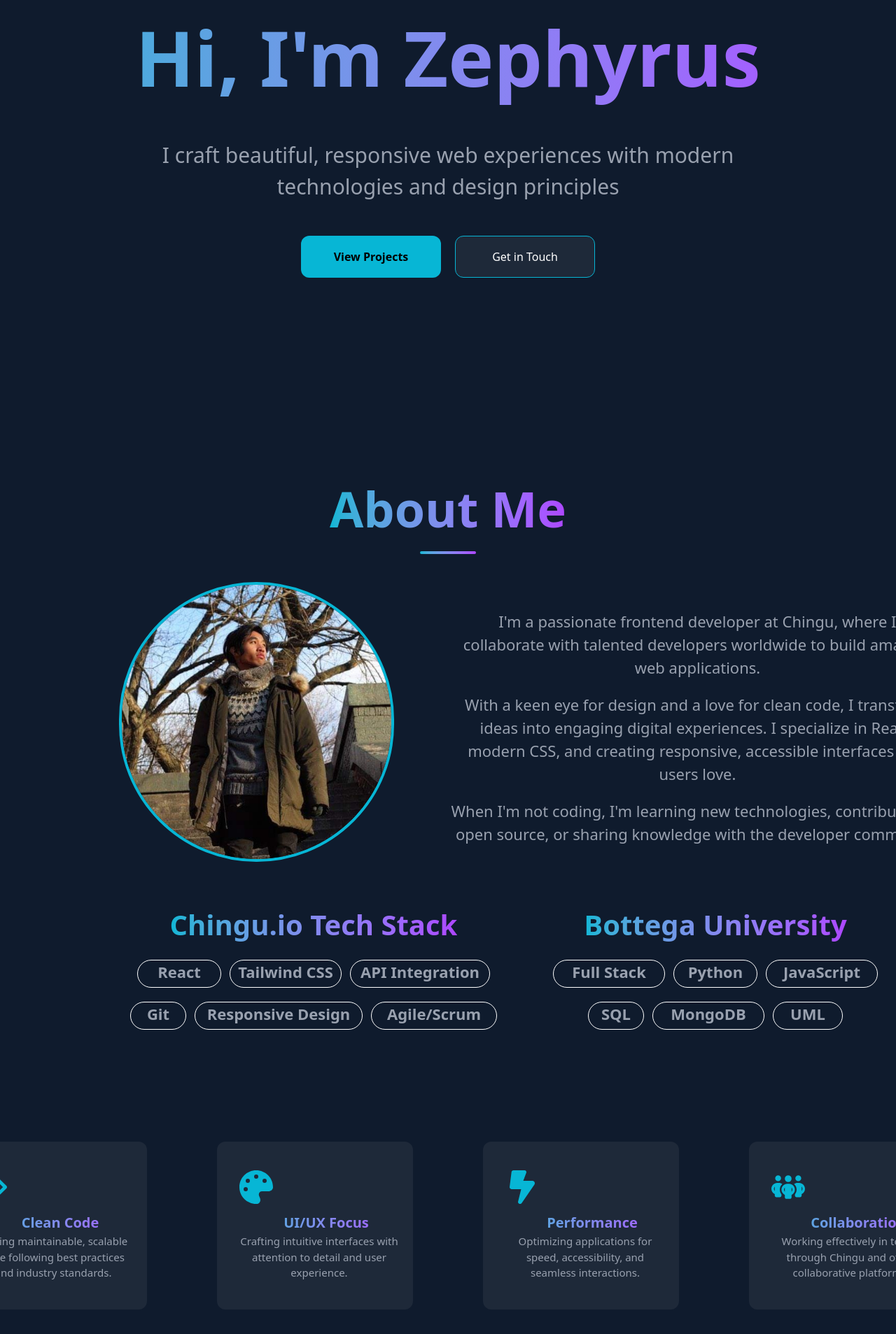
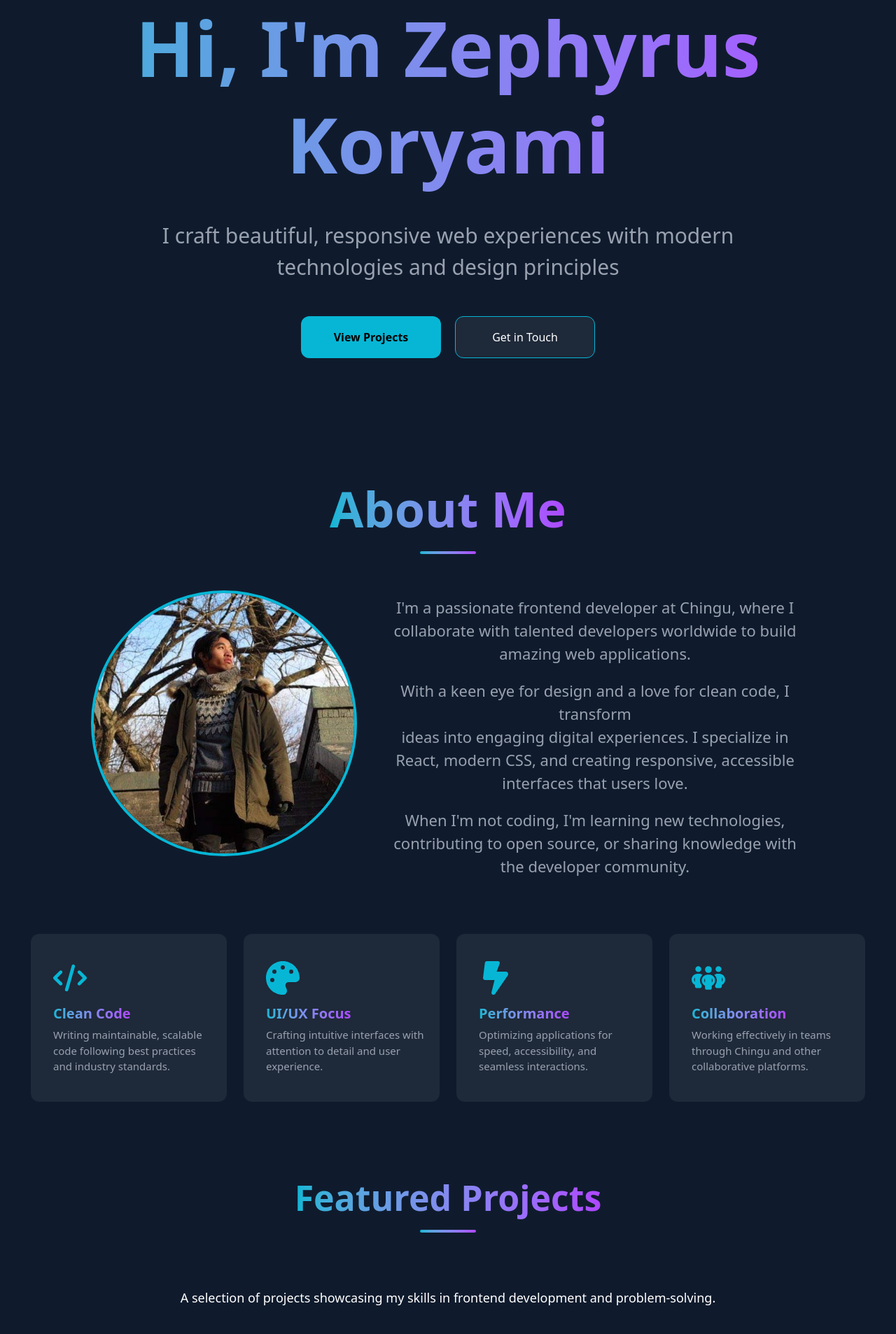
Before and after one commit to sokuenryan/portfolio, a React (Vite) app: page / in a window 1280 px wide. Shown: the part 205-2112 px from the top of the page at 70% size. Built offline with nearby package versions, Linux system fonts and the light colour scheme.

Commit message:
added mobile responsiveness

```diff
--- a/index.css
+++ b/index.css
@@ -1,3 +1,7 @@
 @import "tailwindcss";
 
 html { scroll-behavior: smooth; }
+html, body {
+  overflow-x: hidden;
+  overflow-y: auto;
+}
--- a/src/components/portolio.jsx
+++ b/src/components/portolio.jsx
@@ -49,30 +49,35 @@ const Portfolio = () => {
   return (
     <div className='portfolio w-full h-full bg-[#0F1B2D] flex flex-grow flex-col items-center text-center overflow-x-hidden'>
       {/* Navbar */}
-      <div className={`h-20 fixed top-0 left-0 w-full flex justify-between items-center bg-[#0F1B2D]/10 backdrop-blur-lg text-white transition-all duration-300 z-50
-        ${scrolled ? "border-b border-gray-500 border-opacity-100" : "border-gray-500 border-opacity-0"}
-      `}>
+      <div className={`h-20 fixed top-0 left-0 w-full flex justify-between items-center px-5 pr-8 bg-[#0F1B2D]/10 backdrop-blur-lg text-white transition-all duration-300 z-50
+            ${scrolled ? "border-b border-gray-500 border-opacity-100" : "border-gray-500 border-opacity-0"}
+          `}>
 
-        <h1 className="ml-5 font-bold text-[30px] bg-gradient-to-r from-blue-500 via-green-500 to-indigo-400 inline-block text-transparent bg-clip-text">
+        {/* Site Title */}
+        <h1 className="font-bold text-[30px] bg-gradient-to-r from-blue-500 via-green-500 to-indigo-400 inline-block text-transparent bg-clip-text flex-shrink-0">
           Portfolio
         </h1>
 
-        <div className='flex flex-row gap-6 m-5 text-[22px] font-bold'>
+        {/* Navbar Links */}
+        <div className='flex flex-row gap-6 text-[22px] font-bold flex-shrink justify-end max-w-[90vw]'>
           <a href='#home' onClick={handleScroll} className="relative text-white hover:text-[#07B6D5] after:content-[''] after:absolute after:left-0 after:bottom-0 after:h-[2px] after:w-0 after:bg-[#07B6D5] after:transition-all after:duration-500 hover:after:w-full">Home</a>
           <a href='#about' onClick={handleScroll} className="relative text-white hover:text-[#07B6D5] after:content-[''] after:absolute after:left-0 after:bottom-0 after:h-[2px] after:w-0 after:bg-[#07B6D5] after:transition-all after:duration-500 hover:after:w-full">About</a>
           <a href='#projects' onClick={handleScroll} className="relative text-white hover:text-[#07B6D5] after:content-[''] after:absolute after:left-0 after:bottom-0 after:h-[2px] after:w-0 after:bg-[#07B6D5] after:transition-all after:duration-500 hover:after:w-full">Projects</a>
           <a href='#contact' onClick={handleScroll} className="relative text-white hover:text-[#07B6D5] after:content-[''] after:absolute after:left-0 after:bottom-0 after:h-[2px] after:w-0 after:bg-[#07B6D5] after:transition-all after:duration-500 hover:after:w-full">Contact</a>
         </div>
+
       </div>
 
       {/* Home Section */}
-      <section id='home' className='h-screen flex flex-col items-center text-center'>
+      <section id='home' className=' min-h-screen flex flex-col items-center text-center'>
         <p className='mt-40 text-[20px] text-gray-400 border-1 border-gray-600 rounded-2xl w-80 h-11 flex items-center justify-center'>
           Frontend Developer at Chingu
         </p>
 
-        <h1 className='h-40 font-bold text-[110px] bg-gradient-to-r from-[#07B6D5] to-purple-500 inline-block text-transparent bg-clip-text'>
-          Hi, I'm Zephyrus Koryami
+        <h1 className="font-bold text-[110px] sm:text-[110px] md:text-[110px] text-6xl sm:text-7xl md:text-[110px] bg-gradient-to-r from-[#07B6D5] to-purple-500 inline-block text-transparent bg-clip-text text-center leading-tight sm:leading-tight md:leading-tight">
+          <span className="block sm:inline">Hi, I'm </span>
+          <span className="block sm:inline">Zephyrus </span>
+          <span className="block sm:inline">Koryami</span>
         </h1>
 
         <p className="w-full text-gray-400 text-[30px] mt-10">
@@ -87,7 +92,7 @@ const Portfolio = () => {
       </section>
 
       {/* About Section */}
-      <section id='about' className='h-screen pt-20 flex flex-col'>
+      <section id='about' className='min-h-screen pt-20 flex flex-col'>
         <div className="header w-full flex justify-center flex-col items-center">
           <h1 className='font-bold text-[70px] bg-gradient-to-r from-[#07B6D5] to-purple-500 inline-block text-transparent bg-clip-text'>
             About Me
@@ -96,147 +101,100 @@ const Portfolio = () => {
         </div>
 
         <div className='about-content flex flex-col w-full text-gray-400 text-[22px]'>
-          <div className='about-summary flex flex-row text-gray-400 text-[22px] w-full mt-10 justify-center gap-20'>
-            <div className="profile-pic flex justify-center items-end ml-60">
-              <img src={ProfilePic} alt="Profile Picture" className="w-100 h-100 rounded-full border-4 border-[#07B6D5] mb-5" />
+          <div className="about-summary flex flex-col lg:flex-row justify-center items-center w-full mt-10 gap-10 px-5">
+
+            {/* Profile Image */}
+            <div className="profile-pic flex justify-center items-center">
+              <img
+                src={ProfilePic}
+                alt="Profile Picture"
+                className="w-95 h-95 rounded-full border-4 border-[#07B6D5] mb-5"
+              />
             </div>
-            <div className='about-summary flex flex-col text-gray-400 text-[22px] mt-5 w-180'>
-              <p className='text-gray-400 text-[22px] mt-5'>
+
+            {/* Summary Text */}
+            <div className="flex flex-col justify-start text-gray-400 text-[22px] max-w-[600px]">
+              <p className="mt-5">
                 I'm a passionate frontend developer at Chingu, where I<br/>
                 collaborate with talented developers worldwide to build amazing web applications.
               </p>
-              <p className='mt-5'>
+              <p className="mt-5">
                 With a keen eye for design and a love for clean code, I transform<br/>
                 ideas into engaging digital experiences. I specialize in React, modern CSS, and creating responsive,
                 accessible interfaces that users love.
               </p>
-              <p className='mt-5'>
+              <p className="mt-5">
                 When I'm not coding, I'm learning new technologies, contributing to open source, or sharing knowledge
                 with the developer community.
               </p>
             </div>
-          </div>
 
-          <div className="about-skills w-full mt-10 ml-20">
-            <div className="skillset-content flex flex-row gap-20 justify-center items-center">
-              <div className="skillsets-chingu">
-                <div className="header-chingu w-full flex justify-center">
-                  <h1 className='font-bold text-[40px] bg-gradient-to-r from-[#07B6D5] to-purple-500 inline-block text-transparent bg-clip-text'>
-                    Chingu.io Tech Stack
-                  </h1>
-                </div>
-
-                <div className="chingu-skills-1 mt-5 flex flex-row gap-3 justify-center items-center w-full">
-                  <p className="font-bold border border-white rounded-full w-30 h-10 flex justify-center hover:font-bold hover:text-white hover:bg-gradient-to-r hover:from-[#07B6D5] hover:to-purple-500 hover:shadow-[0_0_25px_rgba(255,255,255,0.8)] transition duration-500">
-                    React
-                  </p>
-                  <p className="font-bold border border-white rounded-full w-40 h-10 flex justify-center hover:font-bold hover:text-white hover:bg-gradient-to-r hover:from-[#07B6D5] hover:to-purple-500 hover:shadow-[0_0_25px_rgba(255,255,255,0.8)] transition duration-500">
-                    Tailwind CSS
-                  </p>
-                  <p className="font-bold border border-white rounded-full w-50 h-10 flex justify-center hover:font-bold hover:text-white hover:bg-gradient-to-r hover:from-[#07B6D5] hover:to-purple-500 hover:shadow-[0_0_25px_rgba(255,255,255,0.8)] transition duration-500">
-                    API Integration
-                  </p>
-                </div>
-
-                <div className="chingu-skills-2 w-full mt-5 flex flex-row gap-3 items-center justify-center">
-                  <p className="font-bold border border-white rounded-full w-20 h-10 flex justify-center hover:font-bold hover:text-white hover:bg-gradient-to-r hover:from-[#07B6D5] hover:to-purple-500 hover:shadow-[0_0_25px_rgba(255,255,255,0.8)] transition duration-500">
-                    Git
-                  </p>
-                  <p className="font-bold border border-white rounded-full w-60 h-10 flex justify-center hover:font-bold hover:text-white hover:bg-gradient-to-r hover:from-[#07B6D5] hover:to-purple-500 hover:shadow-[0_0_25px_rgba(255,255,255,0.8)] transition duration-500">
-                    Responsive Design
-                  </p>
-                  <p className="font-bold border border-white rounded-full w-45 h-10 flex justify-center hover:font-bold hover:text-white hover:bg-gradient-to-r hover:from-[#07B6D5] hover:to-purple-500 hover:shadow-[0_0_25px_rgba(255,255,255,0.8)] transition duration-500">
-                    Agile/Scrum
-                  </p>
-                </div>
-              </div>
-
-              <div className="skillsets-bottega">
-                <div className="header-bottega flex w-full justify-center">
-                  <h1 className='font-bold text-[40px] bg-gradient-to-r from-[#07B6D5] to-purple-500 inline-block text-transparent bg-clip-text'>
-                      Bottega University
-                  </h1>
-                </div>
-
-                <div className="bottega-skills-1 font-bold mt-5 flex flex-row gap-3 justify-center items-center w-full">
-                  <p className="font-bold border border-white rounded-full w-40 h-10 flex justify-center hover:font-bold hover:text-white hover:bg-gradient-to-r hover:from-[#07B6D5] hover:to-purple-500 hover:shadow-[0_0_25px_rgba(255,255,255,0.8)] transition duration-500">
-                    Full Stack
-                  </p>
-                  <p className="border border-white rounded-full w-30 h-10 flex justify-center hover:font-bold hover:text-white hover:bg-gradient-to-r hover:from-[#07B6D5] hover:to-purple-500 hover:shadow-[0_0_25px_rgba(255,255,255,0.8)] transition duration-500">
-                    Python
-                  </p>
-                  <p className="font-bold border border-white rounded-full w-40 h-10 flex justify-center hover:font-bold hover:text-white hover:bg-gradient-to-r hover:from-[#07B6D5] hover:to-purple-500 hover:shadow-[0_0_25px_rgba(255,255,255,0.8)] transition duration-500">
-                    JavaScript
-                  </p>
-                </div>
-
-                <div className="bottega-skills-2 mt-5 flex flex-row gap-3 justify-center items-center w-full">
-                  <p className="font-bold border border-white rounded-full w-20 h-10 flex justify-center hover:font-bold hover:text-white hover:bg-gradient-to-r hover:from-[#07B6D5] hover:to-purple-500 hover:shadow-[0_0_25px_rgba(255,255,255,0.8)] transition duration-500">
-                    SQL
-                  </p>
-                  <p className="font-bold border border-white rounded-full w-40 h-10 flex justify-center hover:font-bold hover:text-white hover:bg-gradient-to-r hover:from-[#07B6D5] hover:to-purple-500 hover:shadow-[0_0_25px_rgba(255,255,255,0.8)] transition duration-500">
-                    MongoDB
-                  </p>
-                  <p className="font-bold border border-white rounded-full w-25 h-10 flex justify-center hover:font-bold hover:text-white hover:bg-gradient-to-r hover:from-[#07B6D5] hover:to-purple-500 hover:shadow-[0_0_25px_rgba(255,255,255,0.8)] transition duration-500">
-                    UML
-                  </p>
-                </div>
-              </div>
-            </div>
           </div>
         </div>
 
-        <div className="about-boxes flex flex-row justify-center gap-25 mt-40">
-          <div className="box1 w-70 h-60 bg-gray-800 rounded-xl flex flex-col justify-center hover:shadow-[0_0_50px_rgba(255,255,255,0.5)] transition-shadow">
-            <FaCode className="ml-8 mb-3 text-[#07B6D5] text-[48px]" />
-            <h1 className="ml-8 font-bold text-[20px] bg-gradient-to-r from-[#07B6D5] to-purple-500 inline-block text-transparent bg-clip-text">
+        <div className="about-boxes flex flex-col lg:flex-row justify-center gap-6 mt-20 px-5">
+          {/* Box 1 */}
+          <div className="box1 w-full lg:w-70 h-60 bg-gray-800 rounded-xl flex flex-col justify-center items-center lg:items-start hover:shadow-[0_0_50px_rgba(255,255,255,0.5)] transition-shadow">
+            <FaCode className="mb-3 text-[#07B6D5] text-[48px] lg:ml-8" />
+            <h1 className="font-bold text-[20px] bg-gradient-to-r from-[#07B6D5] to-purple-500 inline-block text-transparent bg-clip-text lg:ml-8">
               Clean Code
             </h1>
-            <p className="ml-8 mr-5 text-gray-400 text-[15px]">Writing maintainable, scalable code following best practices and industry standards.</p>
+            <p className="text-gray-400 text-[15px] text-center lg:text-left mt-1 lg:ml-8 lg:mr-5">
+              Writing maintainable, scalable code following best practices and industry standards.
+            </p>
           </div>
 
-          <div className="box2 w-70 h-60 bg-gray-800 rounded-xl flex flex-col justify-center hover:shadow-[0_0_50px_rgba(255,255,255,0.5)] transition-shadow">
-            <FaPalette className="ml-8 mb-3 text-[#07B6D5] text-[48px]" />
-            <h1 className="ml-8 font-bold text-[20px] bg-gradient-to-r from-[#07B6D5] to-purple-500 inline-block text-transparent bg-clip-text">
+          {/* Box 2 */}
+          <div className="box2 w-full lg:w-70 h-60 bg-gray-800 rounded-xl flex flex-col justify-center items-center lg:items-start hover:shadow-[0_0_50px_rgba(255,255,255,0.5)] transition-shadow">
+            <FaPalette className="mb-3 text-[#07B6D5] text-[48px] lg:ml-8" />
+            <h1 className="font-bold text-[20px] bg-gradient-to-r from-[#07B6D5] to-purple-500 inline-block text-transparent bg-clip-text lg:ml-8">
               UI/UX Focus
             </h1>
-            <p className="ml-8 mr-5 text-gray-400 text-[15px]">Crafting intuitive interfaces with attention to detail and user experience.</p>
+            <p className="text-gray-400 text-[15px] text-center lg:text-left mt-1 lg:ml-8 lg:mr-5">
+              Crafting intuitive interfaces with attention to detail and user experience.
+            </p>
           </div>
 
-          <div className="box3 w-70 h-60 bg-gray-800 rounded-xl flex flex-col justify-center hover:shadow-[0_0_50px_rgba(255,255,255,0.5)] transition-shadow">
-            <FaBoltLightning className="ml-8 mb-3 text-[#07B6D5] text-[48px]" />
-            <h1 className="ml-8 font-bold text-[20px] bg-gradient-to-r from-[#07B6D5] to-purple-500 inline-block text-transparent bg-clip-text">
+          {/* Box 3 */}
+          <div className="box3 w-full lg:w-70 h-60 bg-gray-800 rounded-xl flex flex-col justify-center items-center lg:items-start hover:shadow-[0_0_50px_rgba(255,255,255,0.5)] transition-shadow">
+            <FaBoltLightning className="mb-3 text-[#07B6D5] text-[48px] lg:ml-8" />
+            <h1 className="font-bold text-[20px] bg-gradient-to-r from-[#07B6D5] to-purple-500 inline-block text-transparent bg-clip-text lg:ml-8">
               Performance
             </h1>
-            <p className="ml-8 mr-5 text-gray-400 text-[15px]">Optimizing applications for speed, accessibility, and seamless interactions.</p>
+            <p className="text-gray-400 text-[15px] text-center lg:text-left mt-1 lg:ml-8 lg:mr-5">
+              Optimizing applications for speed, accessibility, and seamless interactions.
+            </p>
           </div>
 
-          <div className="box4 w-70 h-60 bg-gray-800 rounded-xl flex flex-col justify-center hover:shadow-[0_0_50px_rgba(255,255,255,0.5)] transition-shadow">
-            <FaPeopleGroup className="ml-8 mb-3 text-[#07B6D5] text-[48px]" />
-            <h1 className="ml-8 font-bold text-[20px] bg-gradient-to-r from-[#07B6D5] to-purple-500 inline-block text-transparent bg-clip-text">
+          {/* Box 4 */}
+          <div className="box4 w-full lg:w-70 h-60 bg-gray-800 rounded-xl flex flex-col justify-center items-center lg:items-start hover:shadow-[0_0_50px_rgba(255,255,255,0.5)] transition-shadow">
+            <FaPeopleGroup className="mb-3 text-[#07B6D5] text-[48px] lg:ml-8" />
+            <h1 className="font-bold text-[20px] bg-gradient-to-r from-[#07B6D5] to-purple-500 inline-block text-transparent bg-clip-text lg:ml-8">
               Collaboration
             </h1>
-            <p className="ml-8 mr-5 text-gray-400 text-[15px]">Working effectively in teams through Chingu and other collaborative platforms.</p>
+            <p className="text-gray-400 text-[15px] text-center lg:text-left mt-1 lg:ml-8 lg:mr-5">
+              Working effectively in teams through Chingu and other collaborative platforms.
+            </p>
           </div>
         </div>
       </section>
 
       {/* Projects Section */}
-      <section id='projects' className='h-screen pt-25 flex flex-col items-center text-center mt-120'>
-        <div className="header w-full flex justify-center flex-col items-center">
-          <h1 className='font-bold text-[70px] bg-gradient-to-r from-[#07B6D5] to-purple-500 inline-block text-transparent bg-clip-text'>
+      <section id='projects' className='min-h-screen pt-25 flex flex-col items-center text-center'>
+        <div className="header w-full flex justify-center flex-col items-center px-5">
+          <h1 className='font-bold text-[70px] md:text-[50px] sm:text-[40px] bg-gradient-to-r from-[#07B6D5] to-purple-500 inline-block text-transparent bg-clip-text text-center'>
             Featured Projects
           </h1>
           <div className='w-20 h-1 bg-gradient-to-r from-[#07B6D5] to-purple-500 mt-2 rounded-full'></div>
-          <p className="text-white text-[20px] mt-20">
+          <p className="text-white text-[20px] md:text-[18px] sm:text-[16px] mt-20 max-w-[800px] text-center">
             A selection of projects showcasing my skills in frontend development and problem-solving.
           </p>
         </div>
 
         <div className="w-full flel justify-center items-center projects-showcase flex flex-col">
-          <div className="w-300 project-set-one gap-6 mt-10 flex flex-row justify-between">
+          <div className="project-set-one lg:w-300 lg:gap-6 lg:mt-10 flex lg:flex-row lg:justify-between md:w-full md:gap-5 md:mt-8 md:flex-col md:items-center">
             {/* SolarPlexus Project Section */}
-            <div className="SolarPlexus w-[50%] h-135 relative group bg-gray-800 rounded-lg overflow-hidden border border-gray-700 hover:border-[#07B6D5] transition-all duration-500">
+            <div className="SolarPlexus lg:w-[50%] md:w-[80%] lg:h-135 md:h-135 md:mb-10 relative group bg-gray-800 rounded-lg overflow-hidden border border-gray-700 hover:border-[#07B6D5] transition-all duration-500">
               <div className="h-[60%] w-full overflow-hidden">
                 <img
                   src={SolarPlexus}
@@ -267,7 +225,7 @@ const Portfolio = () => {
             </div>
 
             {/* PlatePal Project */}
-            <div className="PlatePal w-[50%] h-135 relative group bg-gray-800 rounded-lg overflow-hidden border border-gray-700 hover:border-[#07B6D5] transition-all duration-500">
+            <div className="PlatePal lg:w-[50%] md:w-[80%] lg:h-135 md:h-150 relative group bg-gray-800 rounded-lg overflow-hidden border border-gray-700 hover:border-[#07B6D5] transition-all duration-500">
               <div className="h-[60%] w-full overflow-hidden">
                 <img
                   src={PlatePal}
@@ -294,9 +252,8 @@ const Portfolio = () => {
             </div>
           </div>
 
-          <div className="w-300 project-set-two gap-6 mt-10 flex flex-row justify-between">
-            {/* AiQ Project Section */}
-            <div className="AiQ w-[50%] h-135 relative group bg-gray-800 rounded-lg overflow-hidden border border-gray-700 hover:border-[#07B6D5] transition-all duration-500">
+          <div className="project-set-one lg:w-300 lg:gap-6 lg:mt-10 flex lg:flex-row lg:justify-between md:w-full md:gap-5 md:mt-8 md:flex-col md:items-center">
+            <div className="AiQ lg:w-[50%] md:w-[80%] lg:h-135 md:h-135 md:mb-10 relative group bg-gray-800 rounded-lg overflow-hidden border border-gray-700 hover:border-[#07B6D5] transition-all duration-500">
               <div className="h-[60%] w-full overflow-hidden">
                 <img
                   src={AiQ}
@@ -322,7 +279,7 @@ const Portfolio = () => {
             </div>
 
             {/* PR Status Project */}
-            <div className="PRStatus w-[50%] h-135 relative group bg-gray-800 rounded-lg overflow-hidden border border-gray-700 hover:border-[#07B6D5] transition-all duration-500">
+            <div className="PRStatus lg:w-[50%] md:w-[80%] lg:h-135 md:h-135 md:mb-10 relative group bg-gray-800 rounded-lg overflow-hidden border border-gray-700 hover:border-[#07B6D5] transition-all duration-500">
               <div className="h-[60%] w-full overflow-hidden">
                 <img
                   src={PRStatus}
@@ -348,13 +305,14 @@ const Portfolio = () => {
             </div>
           </div>
         </div>
+
       </section>
 
       {/* Contact Section */}
-      <section id='contact' className='h-screen pt-60 flex flex-col items-center text-center mt-170'>
+      <section id='contact' className='min-h-screen pt-25 flex flex-col items-center text-center mb-10'>
         <div className="header w-full flex flex-col items-center justify-center">
           <h1 className='font-bold text-[70px] bg-gradient-to-r from-[#07B6D5] to-purple-500 inline-block text-transparent bg-clip-text'>
-            Let's Connect
+            Let's Connect!
           </h1>
           <div className='w-20 h-1 bg-gradient-to-r from-[#07B6D5] to-purple-500 mt-2 rounded-full'></div>
             <p className="text-white text-[25px] mt-10">
@@ -397,6 +355,7 @@ const Portfolio = () => {
         </div>
       </section>
 
+      {/* Footer Section */}
       <footer className='border-t border-gray-700 w-full h-25 bg-gray-900 flex flex-col justify-center items-center'>
         <p className='text-white text-[20px]'>
           &copy; {new Date().getFullYear()} [Sokuen Ryan]. Built with React and Tailwind CSS.
```
